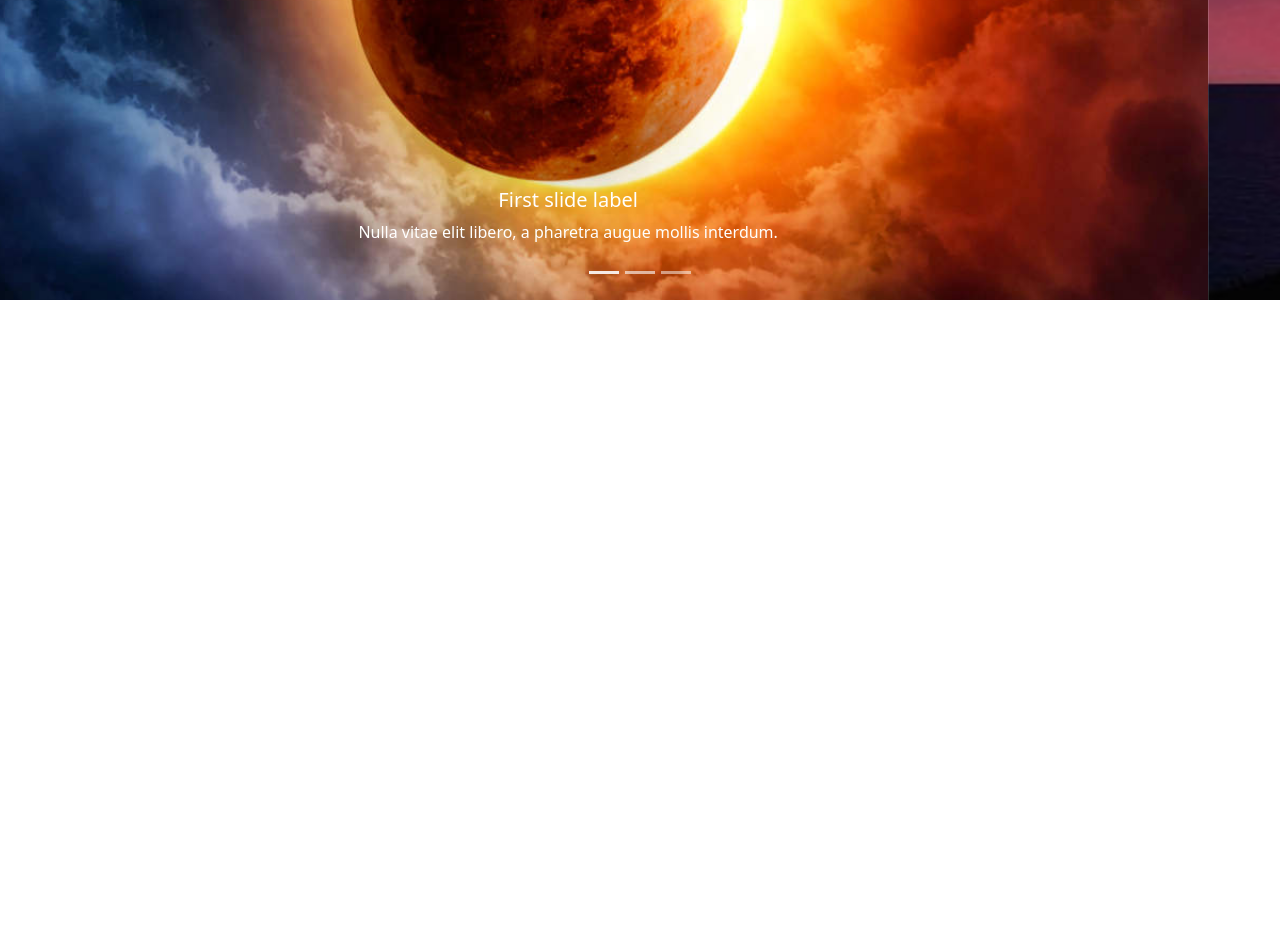
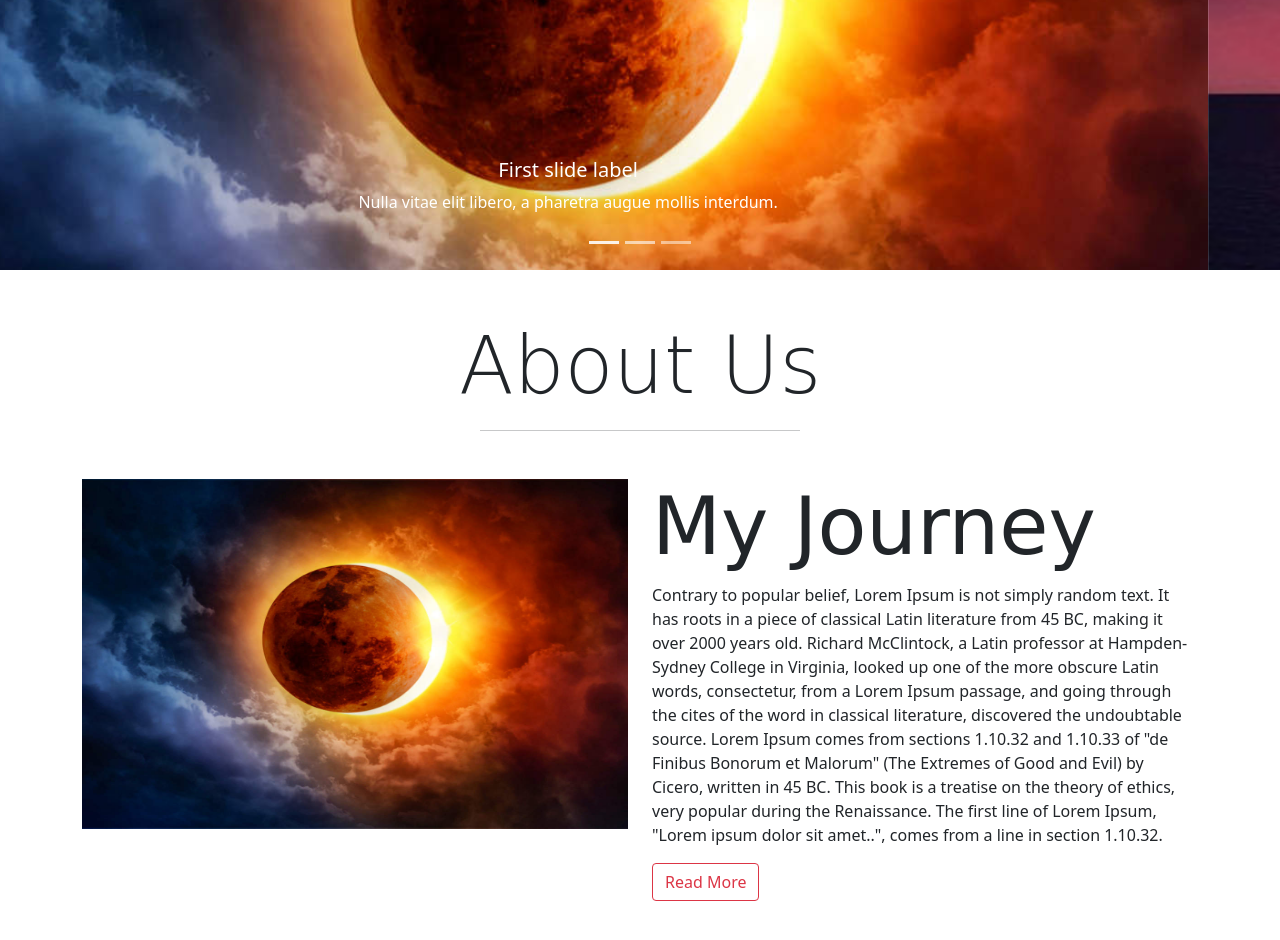
Before and after one commit to Nukealbert/Boostrap5, a plain HTML site: page index.html in a window 1280 px wide. Shown: the part 510-1450 px from the top of the page. Before the commit the page ends 810 px from the top, so only its background shows below. Drawn offline with nearby package versions, Linux system fonts and the light colour scheme; a web font is replaced by a local one.

Commit message:
Using xxl class

```diff
--- a/index.html
+++ b/index.html
@@ -5,6 +5,9 @@
       <meta name="viewport" content="width=device-width, initial-scale=1">
       <link href="css/bootstrap.min.css" rel="stylesheet" >
       <link href="style.css" rel="stylesheet">
+      <link rel="preconnect" href="https://fonts.gstatic.com">
+      <link rel="preconnect" href="https://fonts.gstatic.com">
+      <link href="https://fonts.googleapis.com/css2?family=Hanalei&family=Jomhuria&family=Lobster&family=Pangolin&display=swap" rel="stylesheet">
       <title>Bootstrap5</title>
   </head>
   <body>
@@ -84,6 +87,39 @@
           </a>
         </div>
       </header>
+
+      <section class="main_heading my-5">
+        <div class="text-center">
+        <h1 class="display-1">About Us</h1>
+        <hr class="w-25 mx-auto "/>
+      </div>
+      <div class="container">
+      <div class="row my-5">
+       <div class="col-lg-6 col-md-6 col-12 col-xxl-6">
+       <figure>
+       <img src="images/1.jpg" alt="" class="img-fluid about_img">
+       </figure>
+
+       </div>
+       <div class="col-lg-6 col-md-6 col-12 col-xxl-6">
+         <h1>My Journey</h1>
+          <p>Contrary to popular belief, Lorem Ipsum is not simply random text.
+          It has roots in a piece of classical Latin literature from 45 BC, making it over 2000 years old.
+            Richard McClintock, a Latin professor at Hampden-Sydney College in Virginia,
+            looked up one of the more obscure Latin words, consectetur, from a Lorem Ipsum passage,
+              and going through the cites of the word in classical literature, discovered the undoubtable
+              source. Lorem Ipsum comes from sections 1.10.32 and 1.10.33 of "de Finibus Bonorum et Malorum"
+              (The Extremes of Good and Evil) by Cicero, written in 45 BC.
+          This book is a treatise on the theory of ethics, very popular during the Renaissance.
+          The first line of Lorem Ipsum, "Lorem ipsum dolor sit amet..",
+          comes from a line in section 1.10.32.</p>
+          <button type="button" class="btn btn-outline-danger">Read More</button>
+       </div>
+
+      </div>
+      </div>
+
+      </section>
     <script src="https://cdn.jsdelivr.net/npm/@popperjs/core@2.5.4/dist/umd/popper.min.js" integrity="sha384-q2kxQ16AaE6UbzuKqyBE9/u/KzioAlnx2maXQHiDX9d4/zp8Ok3f+M7DPm+Ib6IU" crossorigin="anonymous"></script>
     <script src="js/bootstrap.min.js" ></script>
   </body>
--- a/style.scss
+++ b/style.scss
@@ -11,7 +11,7 @@ nav {
     color: white;
 }
 .navbar {
-    height: 50px;
+    height: 60px;
     a {
         color: white;
         text-decoration:none;
@@ -31,5 +31,16 @@ nav {
 }
 .carousel-item {
     width: 100%;
-    height: 95vh;
+    height: 90vh;
 }
+
+.main_heading {
+    h1 {
+        font-family: 'Jomhuria', cursive;
+        font-size: 80px;
+    }
+}
+.about_img {
+    min-width: 100%;
+    max-height: 350px;
+}
```
Also changed, not shown: style.css, 1 other file.
